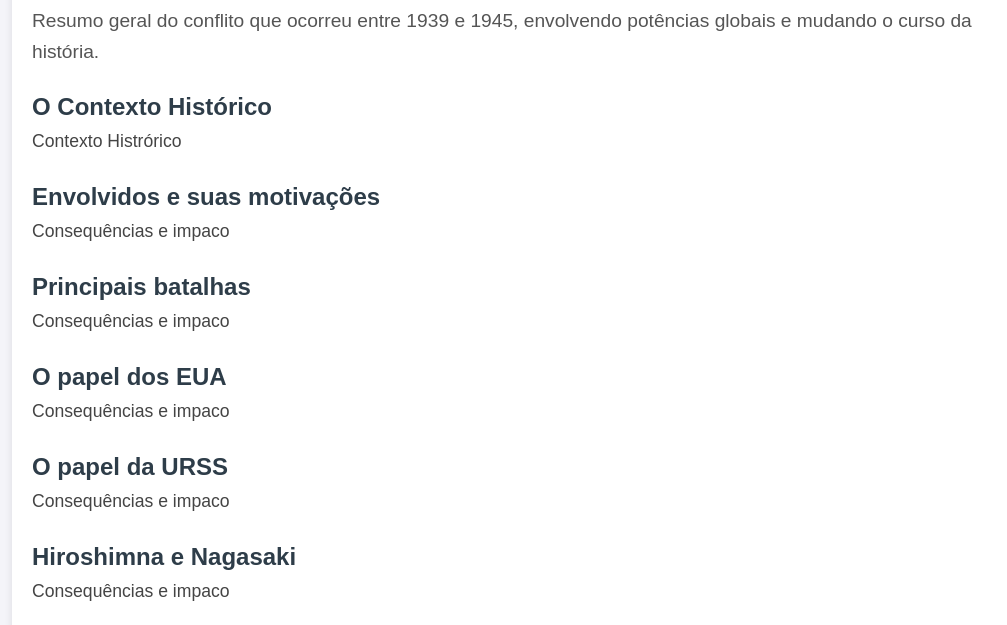
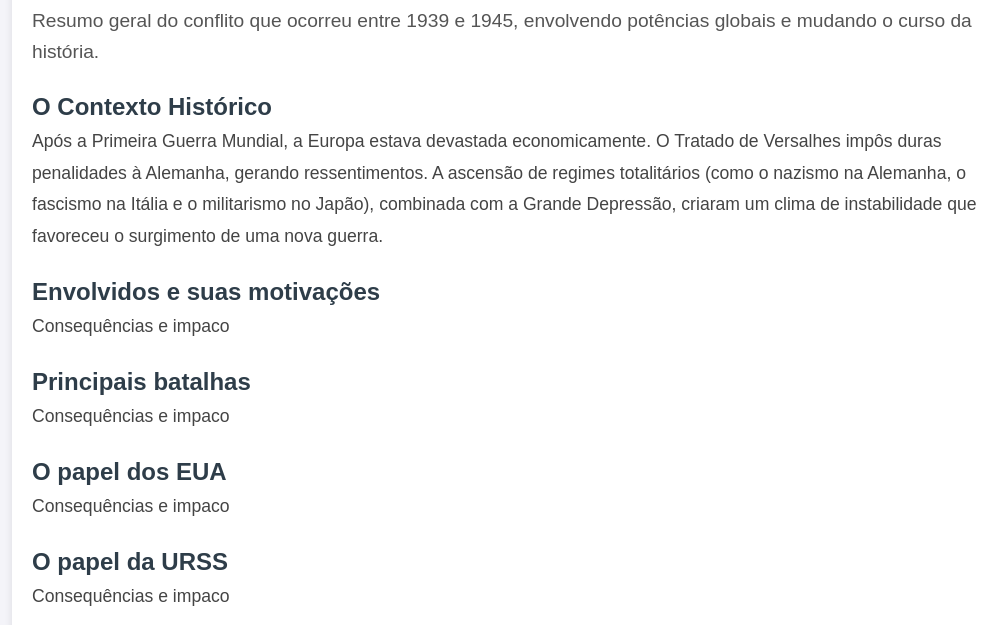
Before and after one commit to GabrielYukio1/Gerencia-de-Configuracao, a plain HTML site: page index1.html in a window 1280 px wide. Shown: the part 105-730 px from the top of the page, without its empty margins (128-1135 px from the left). Drawn offline with Linux system fonts and the light colour scheme.

Commit message:
atualizando o contexto histórico da segunda guerra mundial

```diff
--- a/index1.html
+++ b/index1.html
@@ -18,7 +18,7 @@
 
       <h2>O Contexto Histórico</h2>
       <p class="content">
-       Contexto Histrórico
+       Após a Primeira Guerra Mundial, a Europa estava devastada economicamente. O Tratado de Versalhes impôs duras penalidades à Alemanha, gerando ressentimentos. A ascensão de regimes totalitários (como o nazismo na Alemanha, o fascismo na Itália e o militarismo no Japão), combinada com a Grande Depressão, criaram um clima de instabilidade que favoreceu o surgimento de uma nova guerra.
       </p>
 
       <h2>Envolvidos e suas motivações</h2>
```
